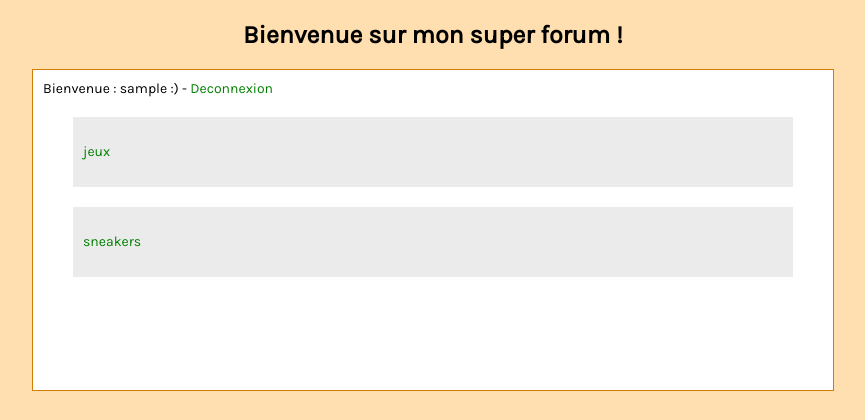
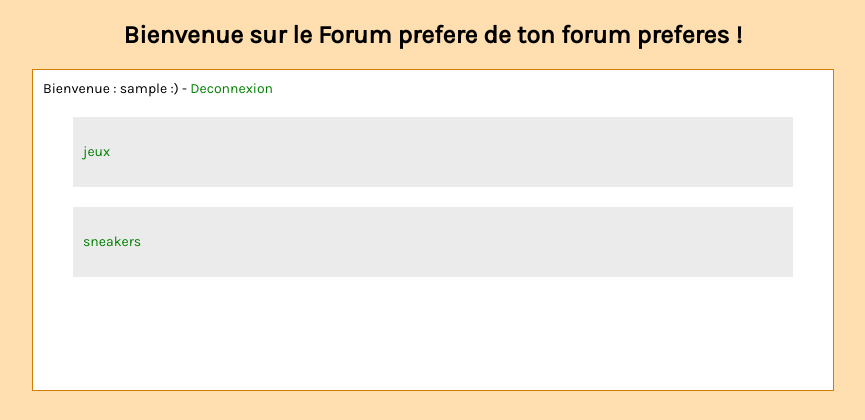
Before and after one commit to MugenKata/Forum_, a PHP site: page /index.php in a window 1280 px wide. Shown: the top 420 px of the page, without its empty margins (207-1072 px from the left). Run offline with PHP 8.4, Linux system fonts and the light colour scheme; the visitor is signed in with stand-in values (Sample User, id 1); data comes from the database, SQL or seed files in the repository.

Commit message:
Changement de nom du forum

```diff
--- a/index.php
+++ b/index.php
@@ -37,7 +37,7 @@ else {
     <link href='http://fonts.googleapis.com/css?family=Karla' rel='stylesheet' type='text/css'>
 <head>
 <body>
- <h1>Bienvenue sur mon super forum !</h1>
+ <h1>Bienvenue sur le Forum prefere de ton forum preferes !</h1>
 
             <div id="Cforum">
                 <?php
```
